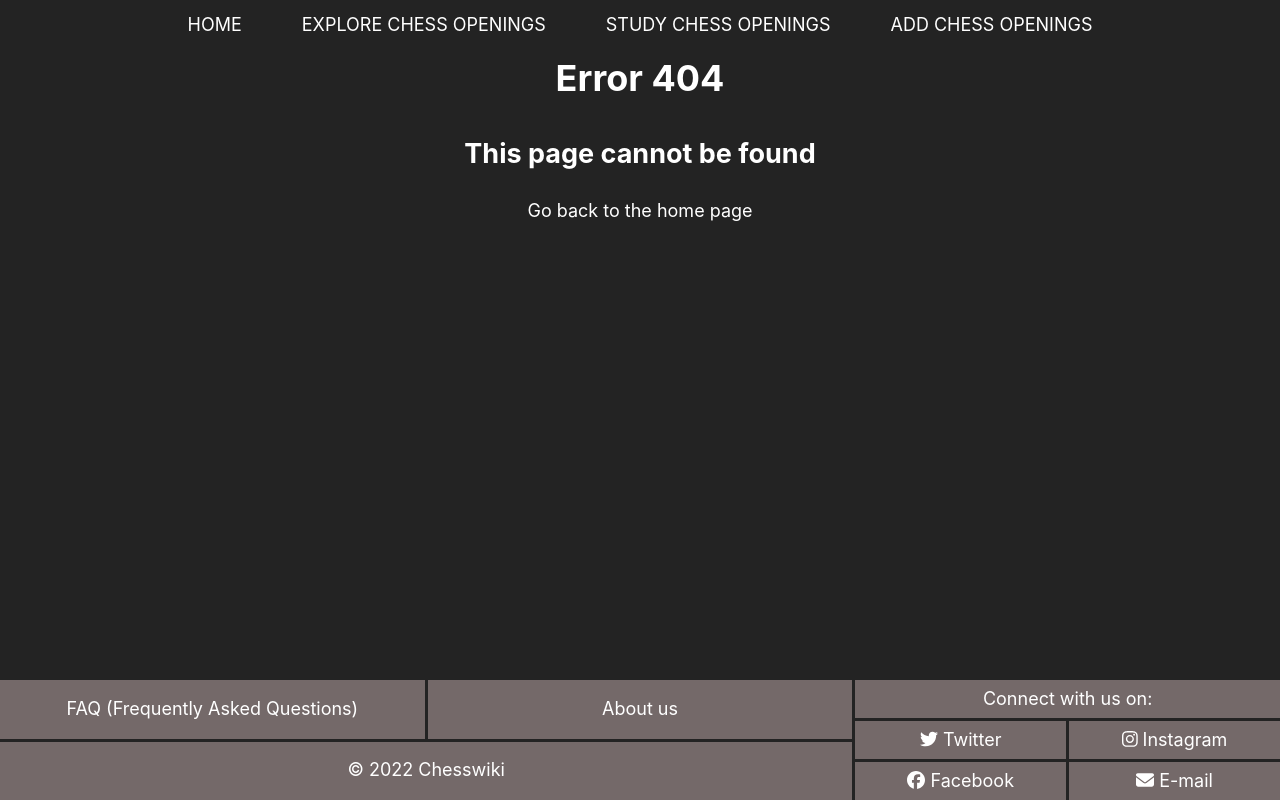
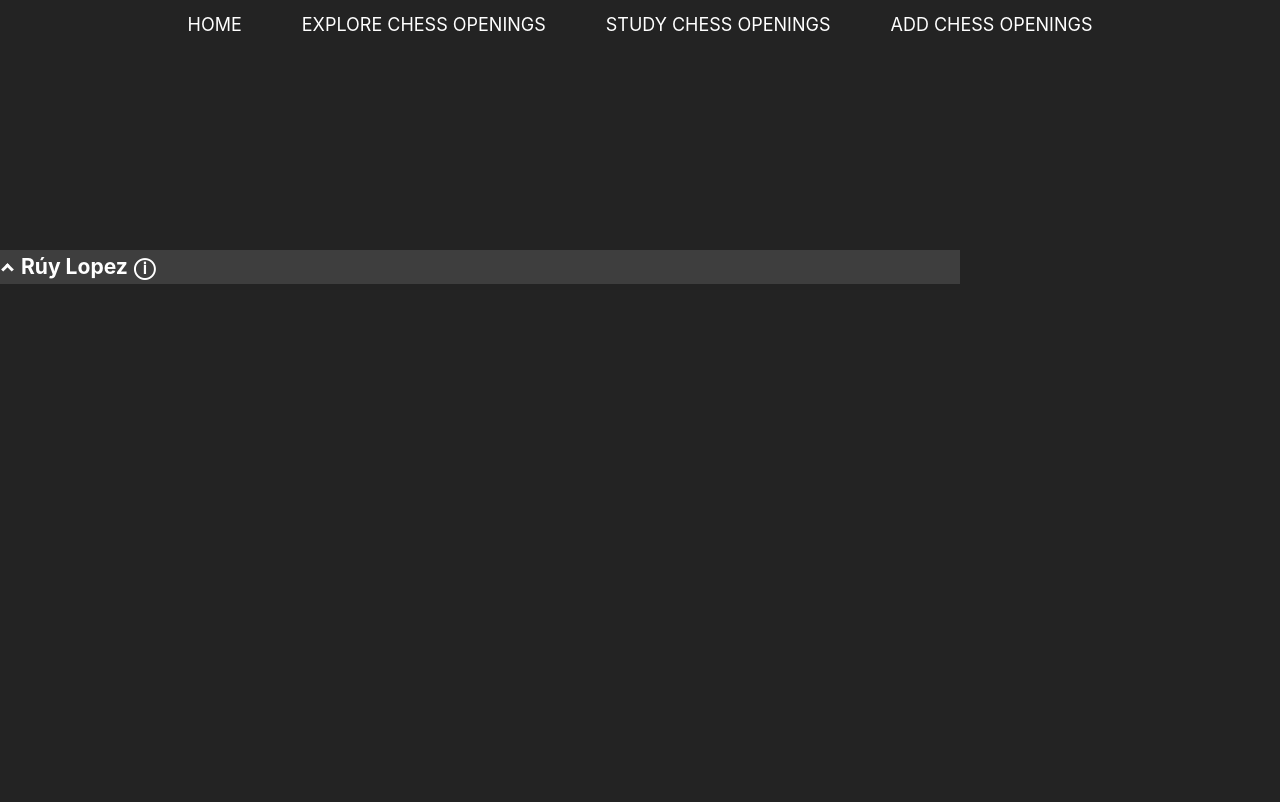
Before and after one commit to Lode2/nextjs-chesswiki, a Next.js app: page /combined-components/clickableList in a window 1280 px wide. Before the commit this address had no page. Shown: the top 802 px of the page. Built offline with nearby package versions, Linux system fonts and the light colour scheme.

Commit message:
Finished the chessboard onhover in the collapsible list component test page

```diff
--- a/components/ChessBoardUI/AutoPlayChessBoard.js
+++ b/components/ChessBoardUI/AutoPlayChessBoard.js
@@ -10,7 +10,7 @@ export default function AutoPlayChessBoard({ boardSize, openingData }) {
                 if (move === openingData.moves.length) { return 0 }
                 return move + 1
             })
-        }, 1000)
+        }, 750)
         return () => { clearInterval(countdown) }
     }, [])
 
--- a/components/ChessBoardUI/ChessBoard.js
+++ b/components/ChessBoardUI/ChessBoard.js
@@ -85,6 +85,7 @@ export default function ChessBoard(props) {
             display: "flex",
             flexDirection: "row",
             flexWrap: "wrap-reverse",
+            margin: '0',
             width: boardSize,
             height: boardSize
         }}>
--- a/components/ChessBoardUI/ChessBoardSquare.js
+++ b/components/ChessBoardUI/ChessBoardSquare.js
@@ -37,6 +37,8 @@ export default function ChessBoardSquare(props) {
     return (
         <div style={{
             position: 'relative',
+            display: 'block',
+            margin: '0',
             width: props.size + 'px',
             height: props.size + 'px',
             backgroundColor: props.squareColor === 'light' ? '#f5f5dc' : '#a52a2a',
@@ -45,9 +47,9 @@ export default function ChessBoardSquare(props) {
             msUserSelect: 'none',
             UserSelect: 'none'
         }}>
-            <div style={{ position: "absolute", height: props.size + 'px', width: props.size + 'px', zIndex: '3' }}>
-                {props.chessPiece === null ? '' : <Chesspiece src={props.chessPiece} size={props.size} />}
-            </div>
+            {props.chessPiece === null ? '' : <div style={{ display: 'block', margin: '0', position: "absolute", height: props.size + 'px', width: props.size + 'px', zIndex: '3' }}>
+                <Chesspiece src={props.chessPiece} size={props.size} />
+            </div>}
 
             {/* the square id on the bottom or top left, only if necessary */}
             {squareInfo()}
--- a/components/ChessBoardUI/ChessPiece.js
+++ b/components/ChessBoardUI/ChessPiece.js
@@ -4,7 +4,7 @@ export default function ChessPiece(props) {
     const imgsrc = '/images/' + props.src + '.png';
     const pieceName = (props.src[1] === 'b' ? 'black' : 'white') + ' ' + shorthandToPieceName(props.src[0]);
     return (
-        <div style={{ position: 'relative', height: props.size }}>
+        <div style={{ display: 'block', margin: '0', position: 'relative', height: props.size, width: props.size }}>
             <Image src={imgsrc} alt={pieceName} layout='fill' />
         </div>
     )
--- a/components/ChessBoardUI/OnHoverChessBoard.js
+++ b/components/ChessBoardUI/OnHoverChessBoard.js
@@ -9,7 +9,7 @@ export default function OnHoverChessBoard(props) {
         if (focus) {
             return (
                 <span className={styles.tooltipText}>
-                    <AutoPlayChessBoard boardSize={props.boardSize} openingData={props.data} inFocus={true} />
+                    <AutoPlayChessBoard boardSize={props.boardSize} openingData={props.moveData} inFocus={true} />
                 </span>
             )
         } else {
@@ -18,7 +18,7 @@ export default function OnHoverChessBoard(props) {
     }
     return (
         <>
-            <div className={styles.evalWrapper} onMouseEnter={() => setFocus(true)} onMouseLeave={() => setFocus(false)} style={{ margin: '100px 0 0 200px' }}>
+            <div className={styles.evalWrapper} onMouseEnter={() => setFocus(true)} onMouseLeave={() => setFocus(false)}>
                 {props.hoverMeElement}
                 {board()}
             </div>
--- a/components/CollapsibleList.js
+++ b/components/CollapsibleList.js
@@ -4,7 +4,7 @@ import styles from '../styles/collapsibleList.module.css'
 export default function CollapsibleList(props) {
   return (
     <>
-      {props.list.map((item) => { return renderParent(item) })}
+      {props.listStructure.map((item) => { return renderParent(item) })}
     </>
   )
 }
@@ -12,7 +12,9 @@ export default function CollapsibleList(props) {
 function renderParent(parent) {
   const renderedChildren = parent.children.map((item, index) => {
     if (item.type === 'child') {
-      return <li key={parent.name + ' child ' + index}><div>{item.name + ', ' + parent.name + ' child ' + index}</div></li>
+      return <li key={parent.name + ' child ' + index}><div>
+        {item.display ? item.display : item.name + ', ' + parent.name + ' child ' + index}
+      </div></li>
     } else { // has another parent
       return renderParent(item)
     }
@@ -21,7 +23,7 @@ function renderParent(parent) {
     <div key={'collapsible list parent' + parent.name} style={{ width: '75%' }}>
       <li className={styles.parentWrapper} onClick={toggleChildren}>
         <div><i className={styles.arrow}></i></div>
-        <h3 style={{ padding: '0' }}>{parent.name}</h3>
+        <h3 style={{ padding: '0' }}>{parent.display ? parent.display : parent.name}</h3>
       </li>
       <div className={styles.childrenWrapper}><ul style={{ margin: '0' }}>{renderedChildren}</ul></div>
     </div>
@@ -47,17 +49,20 @@ function toggleChildren(e) {
     const addHeight = Array.prototype.reduce.call(childrenWrapper.childNodes, function (p, c) {
       return p + (c.offsetHeight || 0);
     }, 0)
-
     // the new height of its own wrapper
     childrenWrapper.style.height = addHeight + 'px'
     // increasing height of parent element if necessary
     updateParentHeight(parentElement, addHeight, true)
+    // set overflow to visible so that potential popups on hover would work
+    childrenWrapper.addEventListener('transitionend', () => childrenWrapper.style.overflow = 'visible', { once: true })
 
   } else { // closing a wrapper
     // decreasing height of parent element if necessary
     updateParentHeight(parentElement, childrenWrapper.style.height, false)
     // the new height of its own wrapper
     childrenWrapper.style.height = '0px';
+    // set overflow back to hidden
+    childrenWrapper.style.overflow = 'hidden';
   }
 }
 
--- /dev/null
+++ b/pages/combined-components/clickableList.js
@@ -0,0 +1,50 @@
+import CollapsibeList from '../../components/CollapsibleList'
+import OnHoverChessBoard from '../../components/ChessBoardUI/OnHoverChessBoard'
+
+export default function clickableList() {
+    // data received from the server
+    const serverList = [{
+        name: 'Rúy Lopez', type: 'parent', moveInfo: {
+            startingPos: 'rnbqkbnr/pppppppp/8/8/8/8/PPPPPPPP/RNBQKBNR w KQkq - 0 1',
+            moves: ['e4', 'e5', 'Nf3', 'Nc6', 'Bb5'],
+        }, children: [
+            {
+                name: 'Morphy defence', type: 'child', moveInfo: {
+                    startingPos: 'rnbqkbnr/pppppppp/8/8/8/8/PPPPPPPP/RNBQKBNR w KQkq - 0 1',
+                    moves: ['e4', 'e5', 'Nf3', 'Nc6', 'Bb5', 'a6'],
+                }
+            },
+            {
+                name: 'Closed defence', type: 'child', moveInfo: {
+                    startingPos: 'rnbqkbnr/pppppppp/8/8/8/8/PPPPPPPP/RNBQKBNR w KQkq - 0 1',
+                    moves: ['e4', 'e5', 'Nf3', 'Nc6', 'Bb5', 'a6', 'Ba4', 'Nf6', 'O-O', 'Be7'],
+                }
+            },
+        ]
+    }]
+    const renderList = serverList.map((list) => { return makeListObject(list) })
+
+    return (
+        <div style={{ marginTop: '200px' }}>
+            <CollapsibeList listStructure={renderList} />
+        </div>
+    )
+}
+
+function makeListObject(item) {
+    // function to turn the turnInfo key from the server data into a html element that contains a chessboard on hover
+    if (item.type === 'parent') {
+        return {
+            name: item.name,
+            type: item.type,
+            display: <div>{item.name}<OnHoverChessBoard moveData={item.moveInfo} boardSize={20} hoverMeElement={<div>&#9432;</div>} /></div>,
+            children: item.children.map((single) => { return makeListObject(single) })
+        }
+    } else {
+        return {
+            name: item.name,
+            type: item.type,
+            display: <div>{item.name}<OnHoverChessBoard moveData={item.moveInfo} boardSize={20} hoverMeElement={<div>&#9432;</div>} /></div>
+        }
+    }
+}
--- a/pages/test-routes/boardonhover.js
+++ b/pages/test-routes/boardonhover.js
@@ -1,6 +1,3 @@
-import AutoPlayChessBoard from "../../components/ChessBoardUI/AutoPlayChessBoard"
-import styles from '../../styles/chessBoardOnHover.module.css'
-import { useState } from 'react'
 import OnHoverChessBoard from "../../components/ChessBoardUI/OnHoverChessBoard"
 
 export default function boardonhover() {
@@ -8,11 +5,10 @@ export default function boardonhover() {
         startingPos: 'rnbqkbnr/pppppppp/8/8/8/8/PPPPPPPP/RNBQKBNR w KQkq - 0 1',
         moves: ['e4', 'Nf6', 'e5', 'd5', 'exd6', 'e6', 'Bd3', 'Be7', 'Nf3', 'O-O', 'O-O',],
     }
-    const [focus, setFocus] = useState(false)
 
     return (
         <>
-            <OnHoverChessBoard data={data} boardSize={25} hoverMeElement={
+            <OnHoverChessBoard moveData={data} boardSize={25} hoverMeElement={
                 <div style={{ width: '200px', height: '200px', backgroundColor: 'green' }}>Hover me for chessboard</div>
             } />
         </>
--- a/pages/test-routes/testList.js
+++ b/pages/test-routes/testList.js
@@ -37,7 +37,7 @@ export default function testList() {
 
     return (
         <div>
-            <CollapsibleList list={list} />
+            <CollapsibleList listStructure={list} />
         </div>
     )
 }
--- a/styles/chessBoardOnHover.module.css
+++ b/styles/chessBoardOnHover.module.css
@@ -5,17 +5,18 @@
 
 .evalWrapper .tooltipText {
     visibility: hidden;
-    width: 250px;
+    /* width: 200px; */
     position: absolute;
     z-index: 3;
-    background-color: gray;
+    background-color: beige;
+    width: auto;
     /* border-radius: 15px; */
-    /* padding: 5px 0; */
+    padding: 2px;
     top: 0;
     text-align: center;
     left: 50%;
     margin-left: -80px;
-    transform: translateY(-75px);
+    transform: translateY(calc(-175px));
 }
 
 .evalWrapper .tooltipText::after {
@@ -26,9 +27,9 @@
     margin-left: -5px;
     border-width: 5px;
     border-style: solid;
-    border-color: gray transparent transparent transparent;
+    border-color: beige transparent transparent transparent;
 }
 
-.evalWrapper :first-child+.tooltipText {
+.evalWrapper :first-child:hover+.tooltipText {
     visibility: visible;
 }
```
Also changed, not shown: pages/index.js (+5 -3 lines), pages/test-routes/view-opening.js (renamed from pages/view-opening.js, +4 -4 lines).
